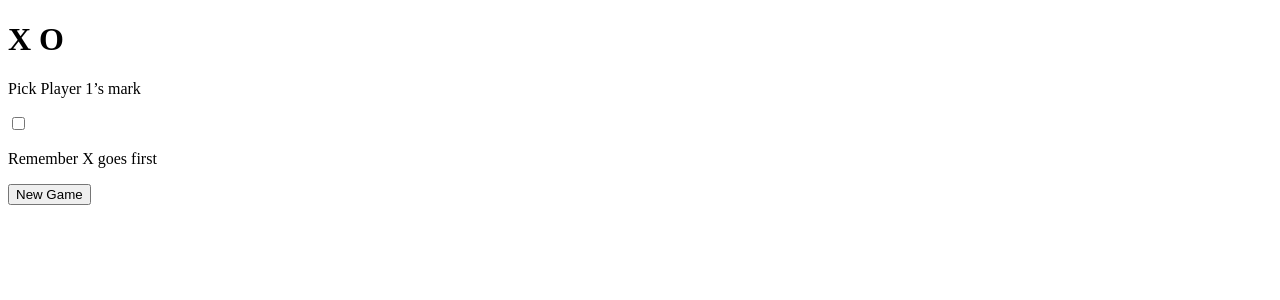
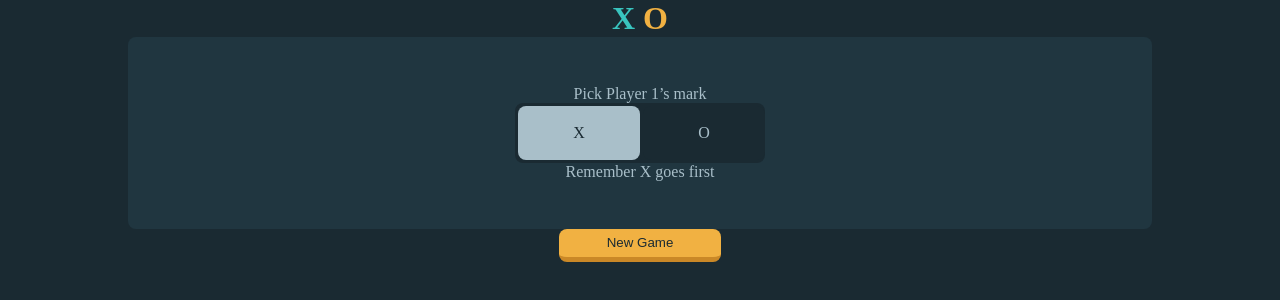
Before and after one commit to xBioTech/Tic-Tac-Toe-Game, a website: page index.html in a window 1280 px wide. Drawn offline with Linux system fonts and the light colour scheme.

Commit message:
feat: Add toggle switch to choose which mark player 1 has and styling to new game screen

```diff
--- a/index.html
+++ b/index.html
@@ -6,10 +6,11 @@
     <meta name="viewport" content="width=device-width, initial-scale=1.0" />
     <title>Tic-Tac-Toe</title>
     <script src="script.js" defer></script>
+    <link rel="stylesheet" href="css/style.css" />
   </head>
   <body>
     <div class="title">
-      <h1>X <span>O</span></h1>
+      <h1 class="titleheading">X <span class="titlespan">O</span></h1>
     </div>
 
     <div class="select-box">
@@ -20,8 +21,10 @@
           <div class="toggle-switch" data-unchecked="X" data-checked="O"></div>
         </label>
       </div>
-      <p>Remember <span>X</span> goes first</p>
-      <button>New Game</button>
+      <p>Remember X goes first</p>
+    </div>
+    <div class="new-game-buttons">
+      <button class="new-game-btn">New Game</button>
     </div>
   </body>
 </html>
--- a/scss/style.scss
+++ b/scss/style.scss
@@ -1,5 +1,107 @@
+$primary-color: #39c4bf;
+$secondary-color: #f1b142;
+$sidecolor: #a9bfc9;
+$cellcolor: #203640;
+$background-color: #1a2a32;
+
 * {
   box-sizing: border-box;
   margin: 0;
   padding: 0;
 }
+
+body {
+  background-color: $background-color;
+}
+
+.title {
+  text-align: center;
+  .titleheading {
+    color: $primary-color;
+  }
+  .titlespan {
+    color: $secondary-color;
+  }
+}
+
+.select-box {
+  display: flex;
+  flex-direction: column;
+  align-items: center;
+  padding: 3rem 0;
+  margin: 0 auto;
+  border-radius: 8px;
+  max-width: 80%;
+  background-color: $cellcolor;
+  color: $sidecolor;
+
+  .toggle-checkbox-container {
+    width: 250px;
+    height: 60px;
+    input#toggle-checkbox {
+      display: none;
+      + label {
+        width: 100%;
+        height: 100%;
+        > .toggle-switch {
+          cursor: pointer;
+          position: relative;
+          width: 100%;
+          height: 100%;
+          border-radius: 8px;
+          padding: 3px;
+          transition: all 0.5s ease;
+          background-color: $background-color;
+          color: $sidecolor;
+          &:before,
+          &:after {
+            display: flex;
+            align-items: center;
+            justify-content: center;
+            position: absolute;
+            transition: all 0.3s ease;
+            border-radius: 8px;
+            height: calc(100% - 6px);
+            width: calc(50% - 3px);
+          }
+          &:before {
+            background-color: $sidecolor;
+            color: $background-color;
+            z-index: 10;
+            left: 3px;
+            content: attr(data-unchecked);
+          }
+          &:after {
+            background-color: $background-color;
+            color: $sidecolor;
+            right: 0;
+            content: attr(data-checked);
+          }
+        }
+      }
+      &:checked + label > .toggle-switch {
+        &:after {
+          left: 0;
+          content: attr(data-unchecked);
+        }
+        &:before {
+          left: 50%;
+          content: attr(data-checked);
+        }
+      }
+    }
+  }
+}
+.new-game-buttons {
+  display: flex;
+  justify-content: center;
+  .new-game-btn {
+    background-color: $secondary-color;
+    color: $background-color;
+    cursor: pointer;
+    border: none;
+    border-bottom: 5px solid #ca8827;
+    border-radius: 8px;
+    padding: 0.4rem 3rem;
+  }
+}
```
Also changed, not shown: css/style.css, 1 other file.
